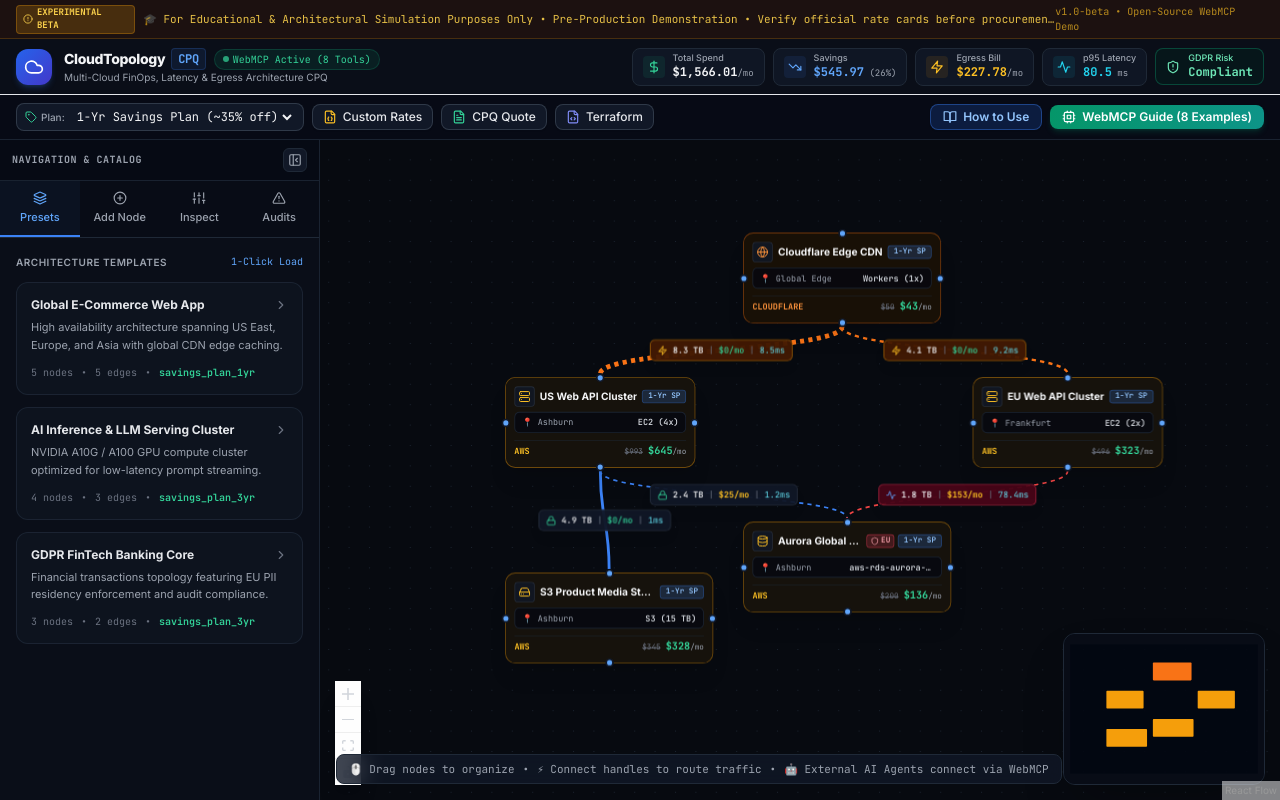
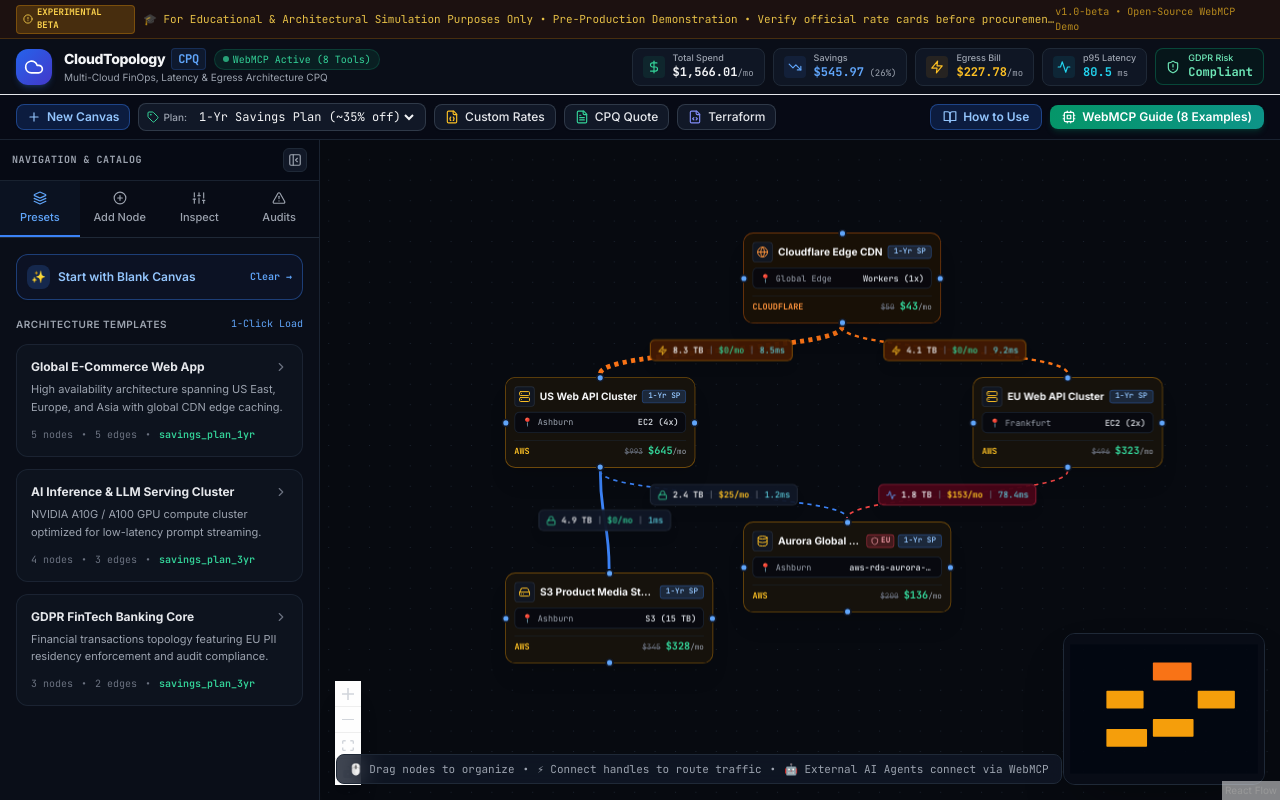
Before and after one commit to sachinm207/cloudtopology-cpq, a React (Vite) app: page / in a window 1280 px wide. Built offline with nearby package versions, Linux system fonts and the light colour scheme.

Commit message:
feat: Add New Canvas button, Start with Blank Canvas preset, and interactive Empty State overlay

```diff
--- a/src/App.tsx
+++ b/src/App.tsx
@@ -30,6 +30,7 @@
 import { webMCPBridge } from './tools/modelContextBridge';
 import { RESOURCE_SKUS } from './data/catalog';
 import { CustomRateSheet, applyRateSheetToCatalog } from './engine/rateCardParser';
+import { Sparkles, PlusCircle, Layers, Cpu } from 'lucide-react';
 
 const nodeTypes = {
   customNode: CustomNode,
@@ -40,7 +41,8 @@
 };
 
 export function App() {
-  const initialPreset = ARCHITECTURE_PRESETS[0];
+  // Load Global E-Commerce Web App by default (index 1)
+  const initialPreset = ARCHITECTURE_PRESETS[1] || ARCHITECTURE_PRESETS[0];
 
   const [nodes, setNodes, onNodesChange] = useNodesState<any>(
     initialPreset.nodes.map((n) => ({
@@ -61,7 +63,7 @@
     }))
   );
 
-  const [pricingTier, setPricingTier] = useState<PricingTier>(initialPreset.pricingTier);
+  const [pricingTier, setPricingTier] = useState<PricingTier>(initialPreset.pricingTier || 'on_demand');
   const [selectedNodeId, setSelectedNodeId] = useState<string | null>(null);
 
   // Modals state
@@ -110,7 +112,7 @@
   // Global Plan Change Handler - updates global and all active node cards
   const handleGlobalPricingTierChange = (newTier: PricingTier) => {
     setPricingTier(newTier);
-    setNodes((nds) =>
+    setNodes((nds: any[]) =>
       nds.map((node) => ({
         ...node,
         data: {
@@ -121,12 +123,19 @@
     );
   };
 
+  // Clear Canvas to Blank Slate
+  const handleClearCanvas = () => {
+    setNodes([]);
+    setEdges([]);
+    setSelectedNodeId(null);
+  };
+
   // Custom Rate Sheet / EDA Application
   const handleApplyCustomRateSheet = (rateSheet: CustomRateSheet) => {
     applyRateSheetToCatalog(RESOURCE_SKUS, rateSheet);
 
     // Force re-render of active nodes
-    setNodes((nds) =>
+    setNodes((nds: any[]) =>
       nds.map((node) => {
         const sku = RESOURCE_SKUS.find((s) => s.id === (node.data as any)?.skuId);
         let baseCost = sku?.monthlyPrice || 0;
@@ -242,12 +251,12 @@
       },
     };
 
-    setNodes((nds) => [...nds, newNode]);
+    setNodes((nds: any[]) => [...nds, newNode]);
     setSelectedNodeId(id);
 
     // Clear "JUST ADDED" glowing animation after 6 seconds
     setTimeout(() => {
-      setNodes((nds) =>
+      setNodes((nds: any[]) =>
         nds.map((n) =>
           n.id === id ? { ...n, data: { ...n.data, isNew: false } } : n
         )
@@ -257,7 +266,7 @@
 
   // Update node data
   const handleUpdateNode = (nodeId: string, updatedData: Partial<TopologyNodeData>) => {
-    setNodes((nds) =>
+    setNodes((nds: any[]) =>
       nds.map((node) => {
         if (node.id === nodeId) {
           const merged = { ...node.data, ...updatedData } as TopologyNodeData;
@@ -276,8 +285,8 @@
 
   // Delete node
   const handleDeleteNode = (nodeId: string) => {
-    setNodes((nds) => nds.filter((n) => n.id !== nodeId));
-    setEdges((eds) => eds.filter((e) => e.source !== nodeId && e.target !== nodeId));
+    setNodes((nds: any[]) => nds.filter((n) => n.id !== nodeId));
+    setEdges((eds: any[]) => eds.filter((e) => e.source !== nodeId && e.target !== nodeId));
     setSelectedNodeId(null);
   };
 
@@ -285,7 +294,7 @@
   const onNodeClick = (_: React.MouseEvent, node: Node) => {
     setSelectedNodeId(node.id);
     // Dismiss "isNew" animation on click
-    setNodes((nds) =>
+    setNodes((nds: any[]) =>
       nds.map((n) => (n.id === node.id ? { ...n, data: { ...n.data, isNew: false } } : n))
     );
   };
@@ -321,6 +330,7 @@
         onOpenRateUpload={() => setIsRateUploadOpen(true)}
         onOpenHowToUse={() => setIsHowToUseOpen(true)}
         onOpenWebMCPGuide={() => setIsWebMCPGuideOpen(true)}
+        onClearCanvas={handleClearCanvas}
       />
 
       {/* Main Workspace: Left Sidebar + Center React Flow Canvas */}
@@ -368,6 +378,46 @@
             />
           </ReactFlow>
 
+          {/* Empty Canvas Overlay State */}
+          {renderedNodes.length === 0 && (
+            <div className="absolute inset-0 flex items-center justify-center pointer-events-none z-10">
+              <div className="p-8 rounded-2xl bg-[#0B0F19]/90 border border-gray-800/90 backdrop-blur-xl max-w-md text-center shadow-2xl pointer-events-auto space-y-4">
+                <div className="w-12 h-12 rounded-2xl bg-blue-500/10 text-blue-400 flex items-center justify-center mx-auto border border-blue-500/20 shadow-md shadow-blue-500/10">
+                  <Sparkles className="w-6 h-6" />
+                </div>
+                <div>
+                  <h3 className="text-base font-extrabold text-gray-100 tracking-tight">Empty Canvas — Ready to Build</h3>
+                  <p className="text-xs text-gray-400 mt-1.5 leading-relaxed">
+                    Start architecting from scratch! Place compute and database nodes from the palette, load a pre-built template, or prompt an AI coding agent via WebMCP.
+                  </p>
+                </div>
+                <div className="flex flex-col sm:flex-row gap-2 pt-2 justify-center">
+                  <button
+                    onClick={() => handleAddNode('aws', 'compute', 'aws-ec2-m6i-xlarge', 'aws-us-east-1')}
+                    className="flex items-center justify-center gap-1.5 px-4 py-2 rounded-xl bg-blue-600 hover:bg-blue-500 text-white text-xs font-semibold shadow-lg shadow-blue-500/20 transition-all cursor-pointer"
+                  >
+                    <PlusCircle className="w-3.5 h-3.5" />
+                    <span>Add First Node</span>
+                  </button>
+                  <button
+                    onClick={() => handleLoadPreset(ARCHITECTURE_PRESETS[1])}
+                    className="flex items-center justify-center gap-1.5 px-4 py-2 rounded-xl bg-gray-900 hover:bg-gray-800 border border-gray-700 text-gray-200 text-xs font-semibold transition-all cursor-pointer"
+                  >
+                    <Layers className="w-3.5 h-3.5 text-emerald-400" />
+                    <span>Load Template</span>
+                  </button>
+                  <button
+                    onClick={() => setIsWebMCPGuideOpen(true)}
+                    className="flex items-center justify-center gap-1.5 px-4 py-2 rounded-xl bg-gradient-to-r from-emerald-600/30 to-teal-600/30 hover:from-emerald-600/40 hover:to-teal-600/40 border border-emerald-500/40 text-emerald-300 text-xs font-semibold transition-all cursor-pointer"
+                  >
+                    <Cpu className="w-3.5 h-3.5 text-emerald-400" />
+                    <span>WebMCP Guide</span>
+                  </button>
+                </div>
+              </div>
+            </div>
+          )}
+
           {/* Quick Info Floating Chip */}
           <div className="absolute bottom-4 left-4 z-10 px-3 py-1.5 rounded-lg bg-gray-900/80 backdrop-blur-md border border-gray-800 text-[11px] text-gray-400 font-mono pointer-events-none flex items-center gap-2">
             <span>🖱️ Drag nodes to organize</span>
--- a/src/components/Header.tsx
+++ b/src/components/Header.tsx
@@ -12,7 +12,8 @@
   BookOpen,
   Cpu,
   Tag,
-  AlertCircle
+  AlertCircle,
+  Plus
 } from 'lucide-react';
 import { TopologyCostSummary, PricingTier } from '../types/topology';
 
@@ -25,6 +26,7 @@
   onOpenRateUpload: () => void;
   onOpenHowToUse: () => void;
   onOpenWebMCPGuide: () => void;
+  onClearCanvas: () => void;
 }
 
 export const Header: React.FC<HeaderProps> = ({
@@ -36,6 +38,7 @@
   onOpenRateUpload,
   onOpenHowToUse,
   onOpenWebMCPGuide,
+  onClearCanvas,
 }) => {
   return (
     <div className="flex flex-col border-b border-gray-800/80 bg-[#0B0F19]/95 backdrop-blur-lg z-20 select-none">
@@ -157,6 +160,16 @@
       <div className="h-11 px-4 flex items-center justify-between bg-gray-950/40 text-xs">
         {/* Left Side: FinOps Controls & Exports */}
         <div className="flex items-center gap-2">
+          {/* New / Clear Canvas Button */}
+          <button
+            onClick={onClearCanvas}
+            className="flex items-center gap-1.5 px-2.5 py-1 rounded-lg bg-blue-600/20 hover:bg-blue-600/30 border border-blue-500/40 text-blue-300 text-xs font-semibold transition-all cursor-pointer shadow-sm"
+            title="Clear Canvas & Start Scratch"
+          >
+            <Plus className="w-3.5 h-3.5" />
+            <span>New Canvas</span>
+          </button>
+
           {/* Commitment Plan Switcher */}
           <div className="flex items-center gap-1 bg-gray-900 border border-gray-700/80 rounded-lg px-2 py-1">
             <Tag className="w-3 h-3 text-emerald-400" />
--- a/src/components/Sidebar.tsx
+++ b/src/components/Sidebar.tsx
@@ -224,11 +224,23 @@
           {/* Tab 1: Architecture Presets */}
           {activeTab === 'presets' && (
             <div className="flex-1 overflow-y-auto p-4 space-y-3">
-              <div className="flex items-center justify-between text-xs text-gray-400 mb-2">
+              {/* Quick Blank Canvas Button */}
+              <button
+                onClick={() => onLoadPreset(ARCHITECTURE_PRESETS[0])}
+                className="w-full p-2.5 rounded-xl border border-blue-500/40 bg-blue-950/20 hover:bg-blue-900/30 text-blue-300 text-xs font-semibold flex items-center justify-between transition-all cursor-pointer shadow-sm group"
+              >
+                <div className="flex items-center gap-2">
+                  <span className="p-1 rounded-lg bg-blue-500/20 text-blue-300">✨</span>
+                  <span>Start with Blank Canvas</span>
+                </div>
+                <span className="text-[10px] font-mono text-blue-400 group-hover:translate-x-0.5 transition-transform">Clear →</span>
+              </button>
+
+              <div className="flex items-center justify-between text-xs text-gray-400 mb-2 pt-1">
                 <span className="font-semibold uppercase tracking-wider text-[10px]">Architecture Templates</span>
                 <span className="text-[10px] font-mono text-blue-400">1-Click Load</span>
               </div>
-              {ARCHITECTURE_PRESETS.map((preset) => (
+              {ARCHITECTURE_PRESETS.slice(1).map((preset) => (
                 <div
                   key={preset.id}
                   onClick={() => onLoadPreset(preset)}
--- a/src/data/presets.ts
+++ b/src/data/presets.ts
@@ -11,6 +11,15 @@
 }
 
 export const ARCHITECTURE_PRESETS: ArchitecturePreset[] = [
+  {
+    id: 'blank-canvas',
+    name: '✨ Blank Canvas (Start Scratch)',
+    tagline: 'Clean slate for custom multi-cloud topology design',
+    description: 'Start with an empty workspace. Add compute, databases, storage, and serverless nodes from the palette or WebMCP prompt.',
+    pricingTier: 'on_demand',
+    nodes: [],
+    edges: [],
+  },
   {
     id: 'global-ecommerce',
     name: 'Global E-Commerce Web App',
```
Also changed, not shown: 2 other files (tests, documents, lock files or other folders).
